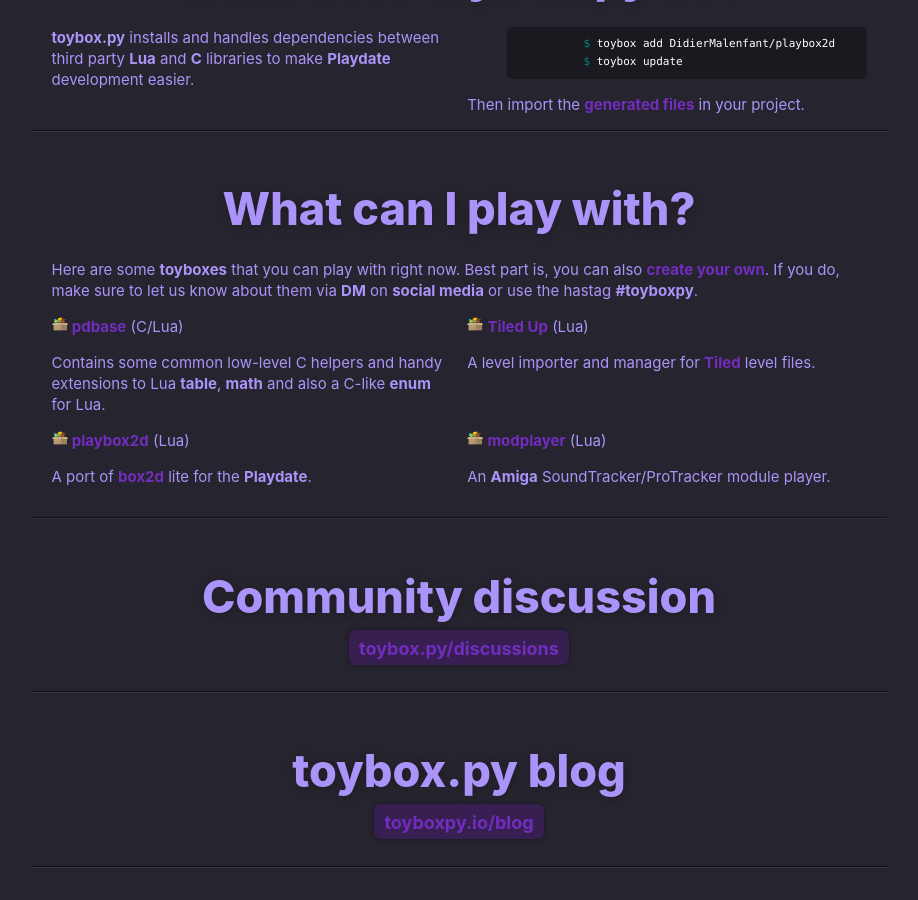
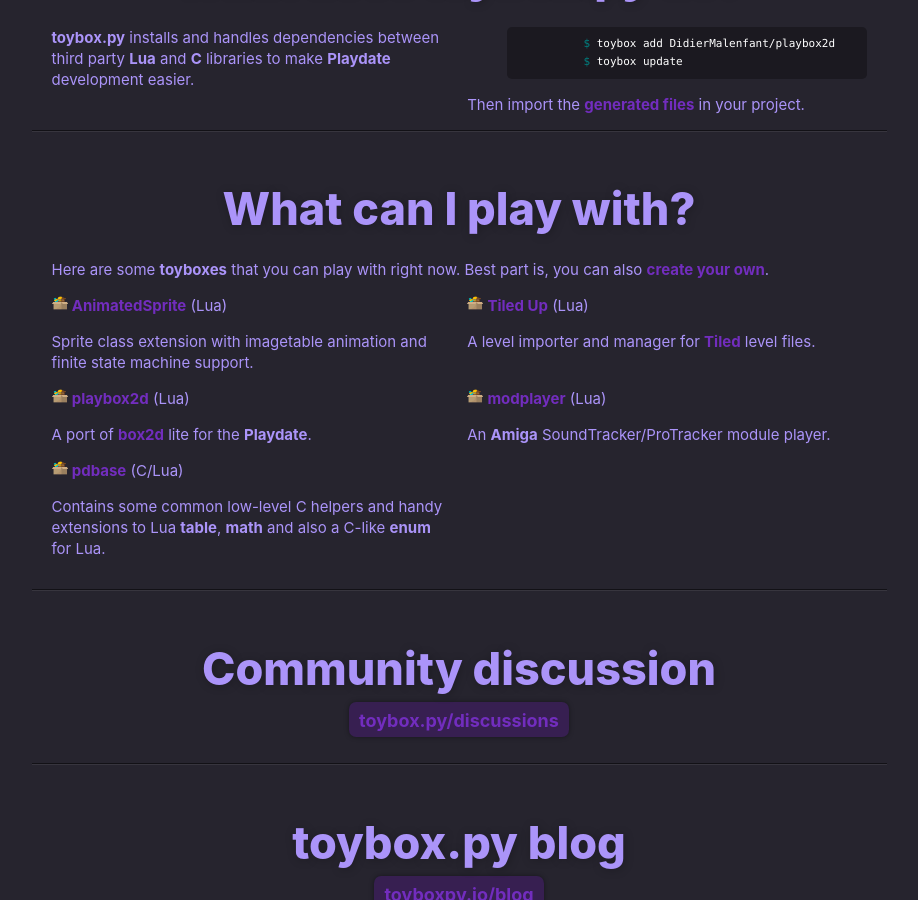
Before and after one commit to toyboxpy/toyboxpy.io, a Jekyll site: the page built from index.html, in a window 1280 px wide and 900 px high, scrolled down 680 px. Shown: the whole window, without its empty margins (181-1099 px from the left). Built offline with Jekyll 4.4.1, drawn with Linux system fonts in a browser that asks for light colours; comment, search, counter and statistics services are not loaded.

Commit message:
Added AnimatedSprite to the list of toyboxes

```diff
--- a/_data/locales/en.yml
+++ b/_data/locales/en.yml
@@ -10,11 +10,12 @@
       paste: Install <a href="https://toyboxpy.io/blog/installing-python">Python</a> then paste that in Terminal shell prompt.
       what: <b>toybox.py</b> is currently in <b>beta</b> and it's only been tested on <b>macOS</b>. You can <a href="https://github.com/toyboxpy/toybox.py/discussions/1"><b>help</b></a> with <b>Linux</b> and <b>Windows</b>.
     whatisthere: What can I play with?
-    herearesamples: Here are some <b>toyboxes</b> that you can play with right now. Best part is, you can also <a href="https://github.com/toyboxpy/toybox.py#creating-your-own-toyboxes">create your own</a>. If you do, make sure to let us know about them via <b>DM</b> on <b>social media</b> or use the hastag <b>#toyboxpy</b>.
+    herearesamples: Here are some <b>toyboxes</b> that you can play with right now. Best part is, you can also <a href="https://github.com/toyboxpy/toybox.py#creating-your-own-toyboxes">create your own</a>.
     pdbasedesc: Contains some common low-level C helpers and handy extensions to Lua <b>table</b>, <b>math</b> and also a C-like <b>enum</b> for Lua.
     playbox2ddesc: A port of <a href="https://box2d.org" target="_blank">box2d</a> lite for the <b>Playdate</b>.
-    tileddesc: A level importer and manager for <a href="https://mapeditor.org" target="_blank">Tiled</a> level files.<br><br><br>
+    tileddesc: A level importer and manager for <a href="https://mapeditor.org" target="_blank">Tiled</a> level files.<br><br>
     modplayerdesc: An <b>Amiga</b> SoundTracker/ProTracker module player.
+    animatedspriteedesc: Sprite class extension with imagetable animation and finite state machine support.
     doc:
       blog: toybox.py blog
       community: Community discussion
--- a/_layouts/index.html
+++ b/_layouts/index.html
@@ -58,10 +58,12 @@
         <br>
         <p>{{ t.pagecontent.herearesamples}}</p>
         <div class="col-1">
+          <p id="title"><img alt="toyboxpy logo" src="{{ "/assets/img/toybox-449x449.png" | relative_url }}" width="16" height="16"> <a href="https://github.com/Whitebrim/AnimatedSprite">AnimatedSprite</a> (Lua)</p>
+          <p>{{ t.pagecontent.animatedspriteedesc }}</p>
+          <p><img alt="toyboxpy logo" src="{{ "/assets/img/toybox-449x449.png" | relative_url }}" width="16" height="16"> <a href="https://github.com/DidierMalenfant/playbox2d">playbox2d</a> (Lua)</p>
+          <p>{{ t.pagecontent.playbox2ddesc }}</p>
           <p id="title"><img alt="toyboxpy logo" src="{{ "/assets/img/toybox-449x449.png" | relative_url }}" width="16" height="16"> <a href="https://github.com/DidierMalenfant/pdbase">pdbase</a> (C/Lua)</p>
           <p>{{ t.pagecontent.pdbasedesc }}</p>
-          <p><img alt="toyboxpy logo" src="{{ "/assets/img/toybox-449x449.png" | relative_url }}" width="16" height="16"> <a href="https://github.com/DidierMalenfant/playbox2d">playbox2d</a> (Lua)</p>
-          <p>{{ t.pagecontent.playbox2ddesc }}</p>
         </div>
         <div class="col-2">
           <p><img alt="toyboxpy logo" src="{{ "/assets/img/toybox-449x449.png" | relative_url }}" width="16" height="16"> <a href="https://github.com/DidierMalenfant/tiled-uo">Tiled Up</a> (Lua)</p>
```
